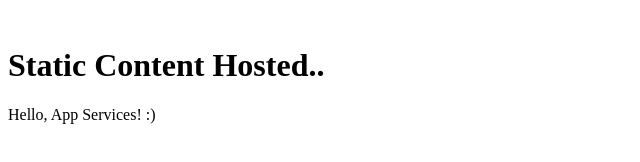
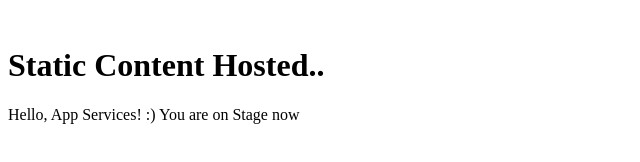
Before and after one commit to anushkakda/oneappsstatic, a plain HTML site: page index.html in a window 1280 px wide. Shown: the whole page, without its empty margins (0-640 px from the left). Drawn offline with Linux system fonts and the light colour scheme.

Commit message:
Update index.html

```diff
--- a/index.html
+++ b/index.html
@@ -5,6 +5,6 @@
   </head>
   <body>
     <h1>Static Content Hosted.. </h1>
-    <p>Hello, App Services! :) </p>
+    <p>Hello, App Services! :) You are on Stage now  </p>
   </body>
 </html>
```
